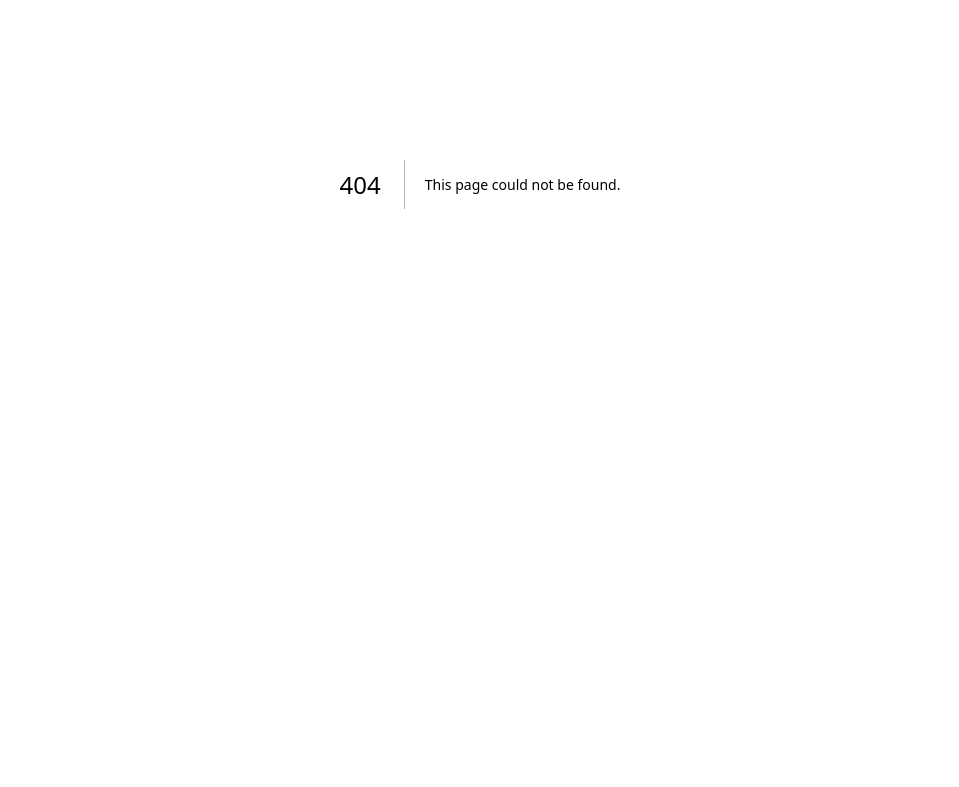
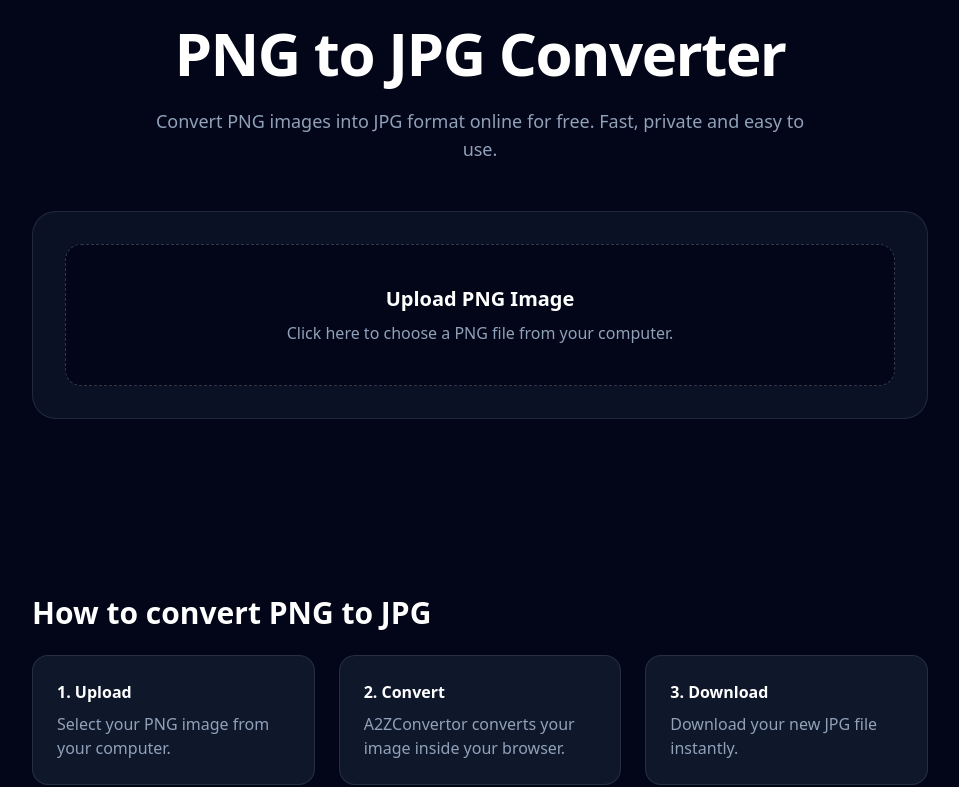
Before and after one commit to gigsbay/a2zconvertor, a Next.js app: page /convert/png-to-jpg in a window 1280 px wide. Before the commit this address had no page. Shown: the part 216-1003 px from the top of the page, without its empty margins (160-1119 px from the left). Before the commit the page ends 800 px from the top, so only its background shows below. Built offline with nearby package versions, Linux system fonts and the light colour scheme.

Commit message:
Add PNG to JPG converter

```diff
--- /dev/null
+++ b/app/convert/png-to-jpg/page.tsx
@@ -0,0 +1,207 @@
+"use client";
+
+import { useState } from "react";
+import Navbar from "@/components/layout/Navbar";
+import Footer from "@/components/layout/Footer";
+
+export default function PngToJpgPage() {
+  const [preview, setPreview] = useState<string | null>(null);
+  const [downloadUrl, setDownloadUrl] = useState<string | null>(null);
+  const [originalSize, setOriginalSize] = useState<number | null>(null);
+  const [convertedSize, setConvertedSize] = useState<number | null>(null);
+
+  function formatSize(bytes: number) {
+    if (bytes < 1024) return `${bytes} B`;
+    if (bytes < 1024 * 1024) return `${Math.round(bytes / 1024)} KB`;
+    return `${(bytes / (1024 * 1024)).toFixed(2)} MB`;
+  }
+
+  function handleFile(file: File) {
+    if (!file.type.includes("png") && !file.name.toLowerCase().endsWith(".png")) {
+      alert("Please upload a PNG image.");
+      return;
+    }
+
+    setOriginalSize(file.size);
+    setConvertedSize(null);
+    setDownloadUrl(null);
+
+    const reader = new FileReader();
+
+    reader.onload = () => {
+      setPreview(reader.result as string);
+    };
+
+    reader.readAsDataURL(file);
+  }
+
+  function convertToJpg() {
+    if (!preview) return;
+
+    const image = new Image();
+    image.src = preview;
+
+    image.onload = () => {
+      const canvas = document.createElement("canvas");
+
+      canvas.width = image.width;
+      canvas.height = image.height;
+
+      const ctx = canvas.getContext("2d");
+
+      if (!ctx) return;
+
+      ctx.fillStyle = "#ffffff";
+      ctx.fillRect(0, 0, canvas.width, canvas.height);
+      ctx.drawImage(image, 0, 0);
+
+      canvas.toBlob(
+        (blob) => {
+          if (!blob) return;
+
+          const jpgUrl = URL.createObjectURL(blob);
+
+          setDownloadUrl(jpgUrl);
+          setConvertedSize(blob.size);
+        },
+        "image/jpeg",
+        0.92
+      );
+    };
+  }
+
+  return (
+    <main className="min-h-screen bg-slate-950 text-white">
+      <Navbar />
+
+      <section className="px-6 py-24">
+        <div className="mx-auto max-w-4xl text-center">
+          <div className="mb-6 inline-flex rounded-full border border-white/10 bg-white/5 px-4 py-2 text-sm text-slate-300">
+            Image Converter
+          </div>
+
+          <h1 className="mb-6 text-5xl font-black tracking-tight md:text-6xl">
+            PNG to JPG Converter
+          </h1>
+
+          <p className="mx-auto mb-12 max-w-2xl text-lg text-slate-400">
+            Convert PNG images into JPG format online for free. Fast, private
+            and easy to use.
+          </p>
+
+          <div className="rounded-3xl border border-white/10 bg-slate-900/70 p-8">
+            <label className="block cursor-pointer rounded-2xl border border-dashed border-white/20 bg-slate-950 p-10 hover:border-blue-500">
+              <input
+                type="file"
+                accept="image/png"
+                className="hidden"
+                onChange={(e) => {
+                  const file = e.target.files?.[0];
+                  if (file) handleFile(file);
+                }}
+              />
+
+              <div className="text-xl font-bold">Upload PNG Image</div>
+
+              <p className="mt-2 text-slate-400">
+                Click here to choose a PNG file from your computer.
+              </p>
+            </label>
+
+            {preview && (
+              <div className="mt-8">
+                <img
+                  src={preview}
+                  alt="Uploaded preview"
+                  className="mx-auto max-h-96 rounded-2xl border border-white/10"
+                />
+
+                <button
+                  onClick={convertToJpg}
+                  className="mt-8 rounded-full bg-blue-600 px-8 py-4 font-bold text-white hover:bg-blue-700"
+                >
+                  Convert to JPG
+                </button>
+              </div>
+            )}
+
+            {downloadUrl && (
+              <div className="mt-8 rounded-2xl border border-green-500/30 bg-green-500/10 p-6">
+                <h3 className="mb-4 text-2xl font-bold text-green-400">
+                  ✓ Conversion Successful
+                </h3>
+
+                <div className="mx-auto grid max-w-2xl gap-4 text-left md:grid-cols-2">
+                  <div className="rounded-xl bg-slate-950 p-4">
+                    <p className="text-sm text-slate-400">Original Format</p>
+                    <p className="font-bold">PNG</p>
+                  </div>
+
+                  <div className="rounded-xl bg-slate-950 p-4">
+                    <p className="text-sm text-slate-400">Output Format</p>
+                    <p className="font-bold">JPG / JPEG</p>
+                  </div>
+
+                  <div className="rounded-xl bg-slate-950 p-4">
+                    <p className="text-sm text-slate-400">Original Size</p>
+                    <p className="font-bold">
+                      {originalSize ? formatSize(originalSize) : "-"}
+                    </p>
+                  </div>
+
+                  <div className="rounded-xl bg-slate-950 p-4">
+                    <p className="text-sm text-slate-400">Converted Size</p>
+                    <p className="font-bold">
+                      {convertedSize ? formatSize(convertedSize) : "-"}
+                    </p>
+                  </div>
+                </div>
+
+                <a
+                  href={downloadUrl}
+                  download="converted-image.jpg"
+                  className="mt-6 inline-flex rounded-full bg-green-600 px-8 py-4 font-bold text-white hover:bg-green-700"
+                >
+                  Download JPG
+                </a>
+              </div>
+            )}
+          </div>
+        </div>
+      </section>
+
+      <section className="px-6 py-20">
+        <div className="mx-auto max-w-4xl">
+          <h2 className="mb-6 text-3xl font-black">
+            How to convert PNG to JPG
+          </h2>
+
+          <div className="grid gap-6 md:grid-cols-3">
+            <div className="rounded-2xl border border-white/10 bg-slate-900 p-6">
+              <h3 className="mb-2 font-bold">1. Upload</h3>
+              <p className="text-slate-400">
+                Select your PNG image from your computer.
+              </p>
+            </div>
+
+            <div className="rounded-2xl border border-white/10 bg-slate-900 p-6">
+              <h3 className="mb-2 font-bold">2. Convert</h3>
+              <p className="text-slate-400">
+                A2ZConvertor converts your image inside your browser.
+              </p>
+            </div>
+
+            <div className="rounded-2xl border border-white/10 bg-slate-900 p-6">
+              <h3 className="mb-2 font-bold">3. Download</h3>
+              <p className="text-slate-400">
+                Download your new JPG file instantly.
+              </p>
+            </div>
+          </div>
+        </div>
+      </section>
+
+      <Footer />
+    </main>
+  );
+}
```
